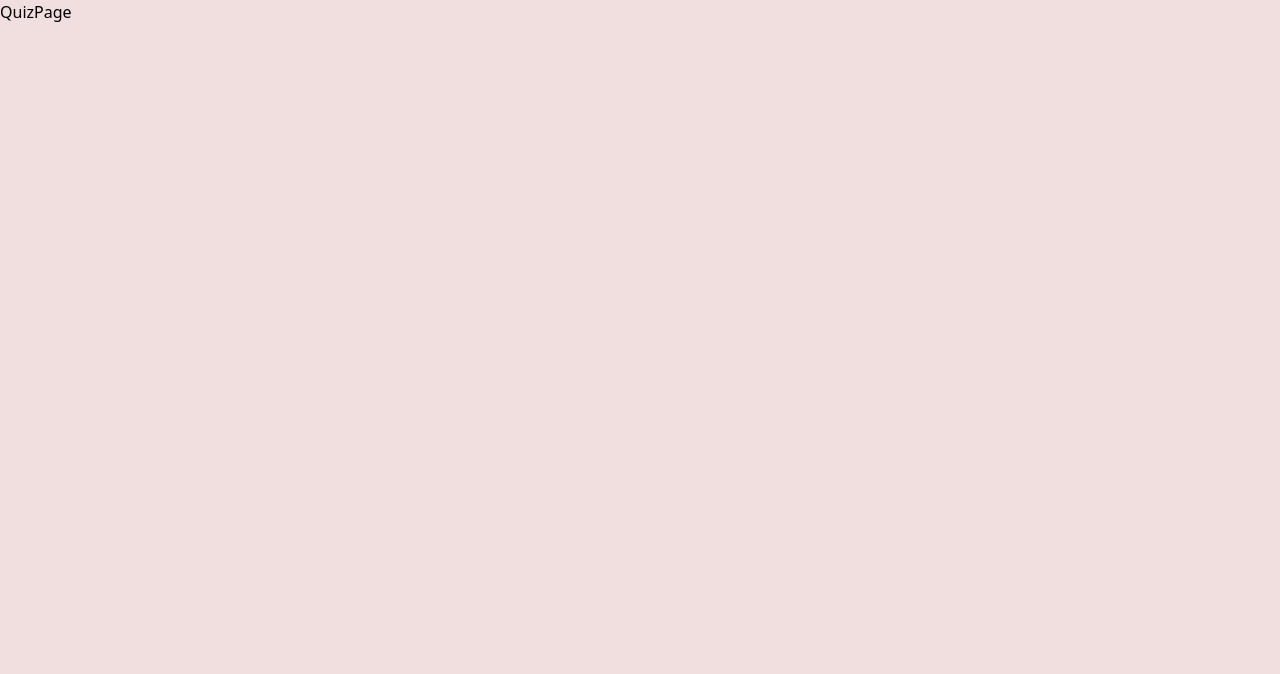
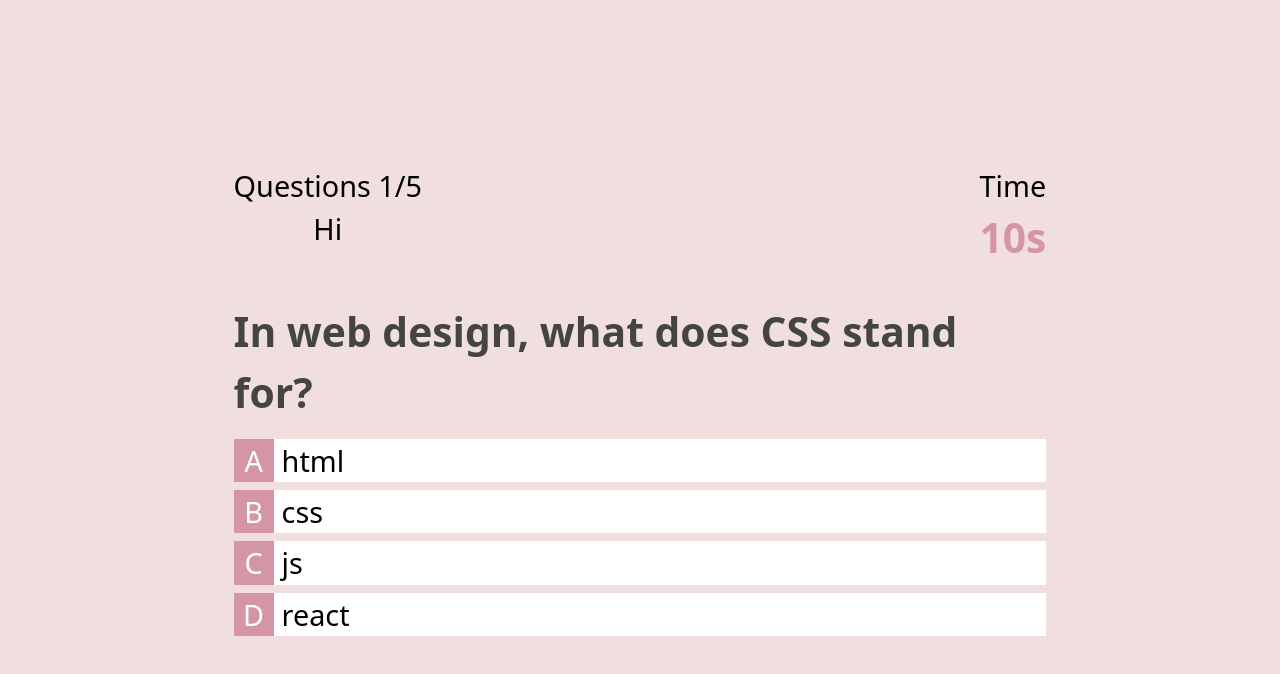
Before and after one commit to Akshaypmna18/quiz-app, a React (Vite) app: page /quiz-page in a window 1280 px wide. Shown: the top 674 px of the page. Built offline with nearby package versions, Linux system fonts and the light colour scheme; the HTML template or start-up script is replaced by a standard one.

Commit message:
design ready

```diff
--- a/src/App.jsx
+++ b/src/App.jsx
@@ -1,14 +1,14 @@
 import { Routes, Route, Link } from "react-router-dom";
-import { Button } from "../components/ui/button";
 import QuizPage from "./quiz-page";
 
 function Home() {
   return (
     <section className="min-h-[100dvh] bg-[#F1DEDE] grid place-items-center">
-      <Link to="/quiz-page">
-        <Button className="uppercase text-[calc(1rem+1vw)] font-semibold tracking-wide border">
-          Start Quiz
-        </Button>
+      <Link
+        to="/quiz-page"
+        className="uppercase text-[calc(1rem+1vw)] font-semibold tracking-wide border text-[#5D576B] underline hover:text-black"
+      >
+        Start Quiz
       </Link>
     </section>
   );
--- a/src/quiz-page.jsx
+++ b/src/quiz-page.jsx
@@ -1,5 +1,47 @@
+import { Button } from "../components/ui/button";
 export default function QuizPage() {
+  const options = [
+    { si: "a", option: "html" },
+    { si: "b", option: "css" },
+    { si: "c", option: "js" },
+    { si: "d", option: "react" },
+  ];
   return (
-    <div className="min-h-[100dvh] absolute inset-0 bg-[#F1DEDE]">QuizPage</div>
+    <section className="min-h-[100dvh] absolute inset-0 bg-[#F1DEDE] grid place-items-center select-none">
+      <div className="w-[90%] lg:w-[calc(50rem+1vw)] text-[calc(1rem+1vw)]">
+        <div className="flex justify-between text-center mb-8">
+          <div>
+            <p>Questions 1/5</p>
+            <Button>Hi</Button>
+          </div>
+          <div>
+            <p>Time</p>
+            <p className="text-[calc(1.75rem+1vw)] font-bold text-[#D496A7]">
+              10s
+            </p>
+          </div>
+        </div>
+        <div>
+          <p className="text-[calc(1.75rem+1vw)] font-bold text-[#444]">
+            In web design, what does CSS stand for?
+          </p>
+          <div className="space-y-2 mt-4">
+            {options.map((item, pos) => {
+              return (
+                <p
+                  key={pos}
+                  className="bg-white hover:font-semibold hover:bg-[#f6f6f6] cursor-pointer"
+                >
+                  <span className="text-white bg-[#D496A7] capitalize w-[min(10%,2.5rem)] inline-flex items-center justify-center mr-2">
+                    {item.si}
+                  </span>
+                  {item.option}
+                </p>
+              );
+            })}
+          </div>
+        </div>
+      </div>
+    </section>
   );
 }
```
Also changed, not shown: 1 other file (tests, documents, lock files or other folders).
